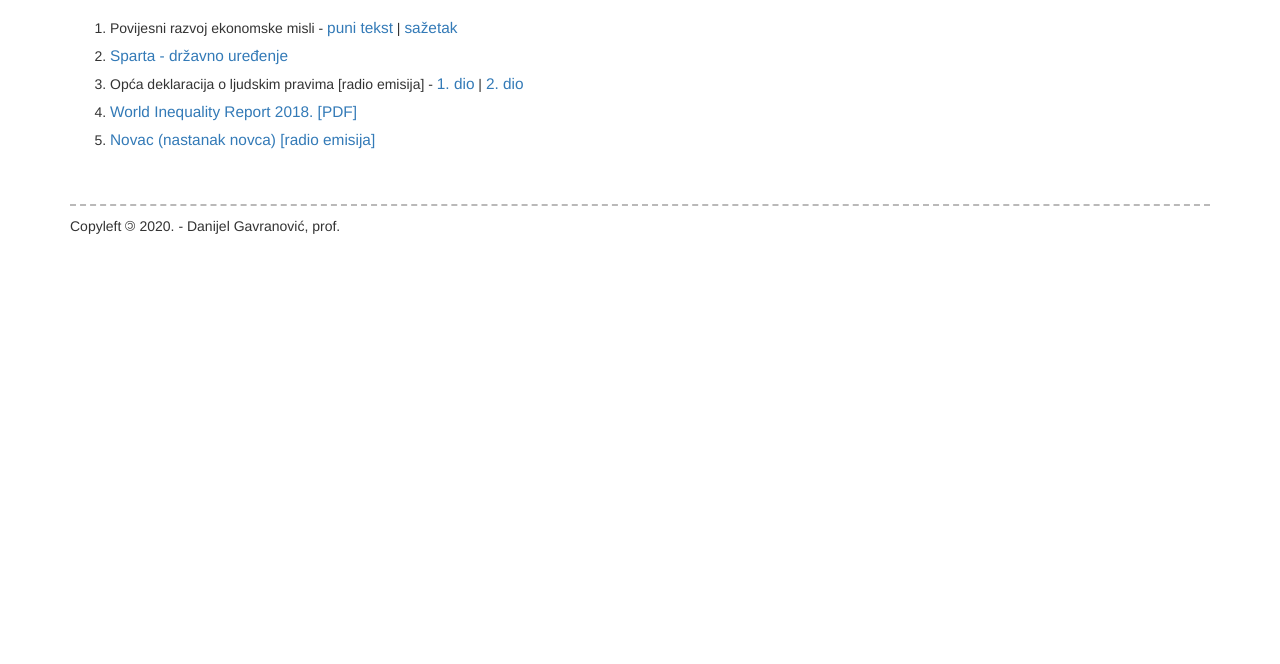
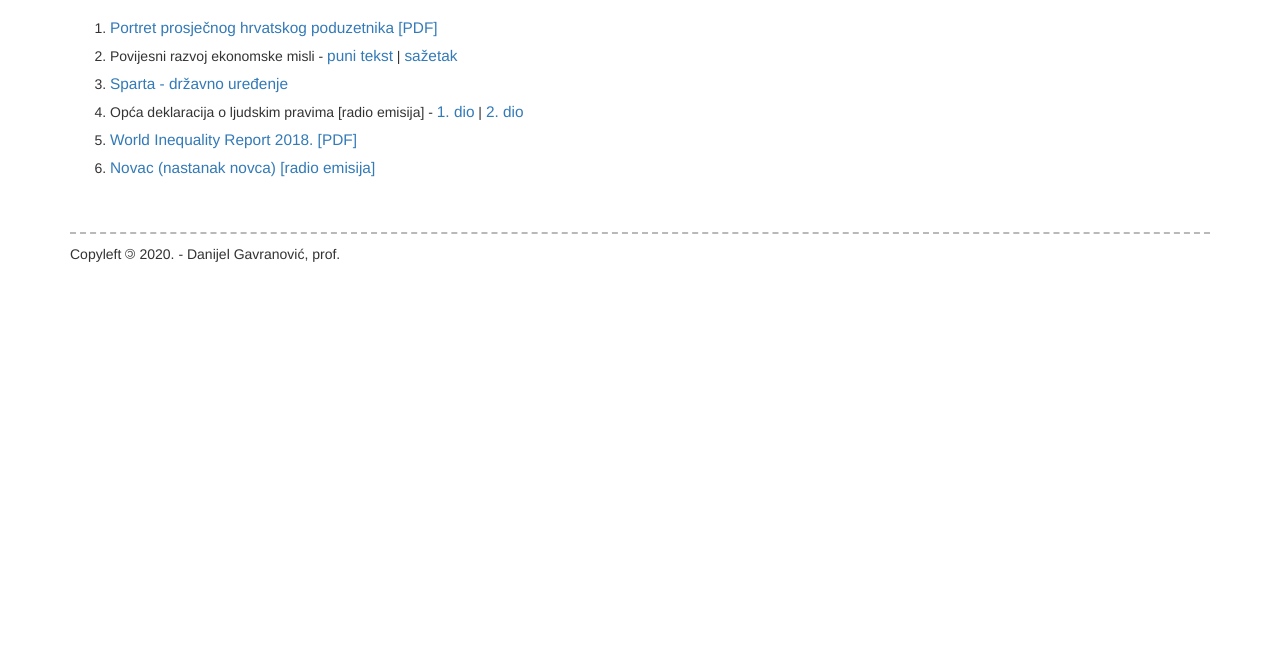
Before and after one commit to srednja-skola/politika, a plain HTML site: page dodatni-materijali.html in a window 1280 px wide. Shown: the part 136-800 px from the top of the page. Drawn offline with Linux system fonts and the light colour scheme.

Commit message:
Update dodatni-materijali.html

```diff
--- a/dodatni-materijali.html
+++ b/dodatni-materijali.html
@@ -98,6 +98,7 @@
           </div> -->
           <div class="col-xs-12 col-md-6 col-lg-6">
             <ol>
+                <li><a href="data/dodatni-materijali/Portret_prosjecnog_hrvatskog_poduzetnika.pdf">Portret prosječnog hrvatskog poduzetnika [PDF]</a></li>
                 <li>Povijesni razvoj ekonomske misli - <a href="data/dodatni-materijali/povijesni_razvoj_ekonomske_misli.pdf">puni tekst</a> | <a href="data/dodatni-materijali/razvoj_ekonomske_misli_sazetak.pdf">sažetak</a></li>
                 <li><a href="data/dodatni-materijali/sparta_drzavno_uredjenje.pdf">Sparta - državno uređenje</a></li>
                 <li>Opća deklaracija o ljudskim pravima [radio emisija] - <a href="data/audio/emisije/opca_deklaracija_o_ljudskim_pravima_1_dio.mp3">1. dio</a> | <a href="data/audio/emisije/opca_deklaracija_o_ljudskim_pravima_2_dio.mp3">2. dio</li>
```
